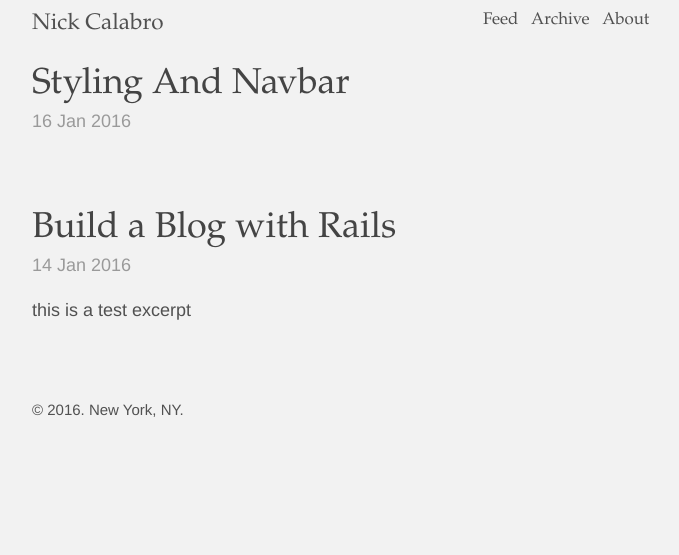
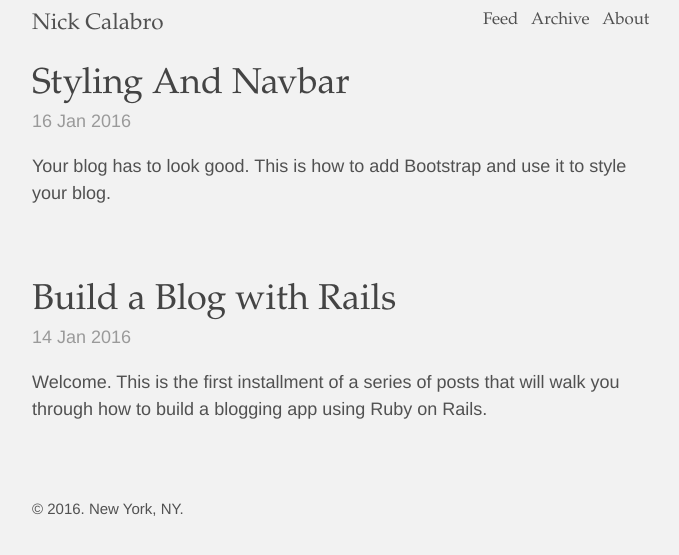
Before and after one commit to NickCalabs/nickcalabs.github.io, a Jekyll site: the page built from index.html, in a window 1280 px wide. Shown: the top 555 px of the page, without its empty margins (293-972 px from the left). Built offline with Jekyll 4.4.1, drawn with Linux system fonts in a browser that asks for light colours; Markdown is read by kramdown in place of the engine named in the settings; the list of posts is cut into pages by our own code.

Commit message:
finalize excerpts

```diff
--- a/_posts/2016-01-14-Build-a-Blog-with-Rails.markdown
+++ b/_posts/2016-01-14-Build-a-Blog-with-Rails.markdown
@@ -7,7 +7,7 @@ title: "Build a Blog with Rails"
 categories: Rails
 author: Nick Calabro
 image: railswelcome.jpg
-excerpt: "this is a test excerpt"
+excerpt: "Welcome. This is the first installment of a series of posts that will walk you through how to build a blogging app using Ruby on Rails."
 ---
 
 <meta name="twitter:card" content="summary" />
--- a/_posts/2016-01-16-Styling-and-Navbar.markdown
+++ b/_posts/2016-01-16-Styling-and-Navbar.markdown
@@ -6,6 +6,7 @@ tags:
 categories: Rails
 author: Nick Calabro
 image: railswelcome.jpg
+excerpt: "Your blog has to look good. This is how to add Bootstrap and use it to style your blog."
 ---
 
 <meta name="twitter:card" content="summary" />
```
